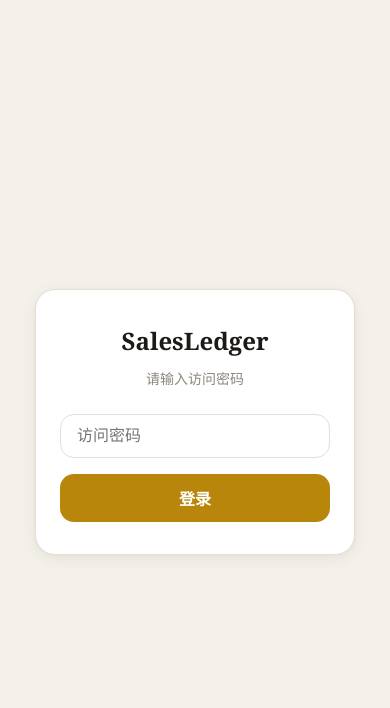
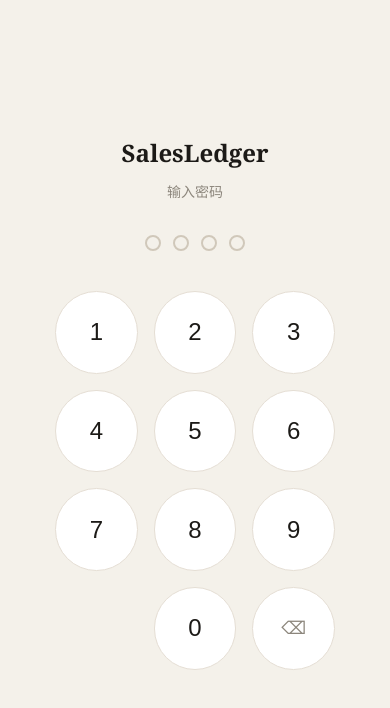
Before and after one commit to chengjiajian2013-jpg/salesledger, a website with bundled scripts: page public/index.html in a window 390 px wide. Built offline with nearby package versions, Linux system fonts and the light colour scheme.

Commit message:
refactor: 将登录改为 iPhone 风格的 4 位数字键盘
UI 改进：
- 3x4 数字键盘布局（1-9, 0, 删除）
- 4 个密码点指示器
- 类似 iPhone 锁屏的交互体验
- 输入满 4 位自动验证
- 错误时显示红色抖动动画

功能：
- 支持点击和物理键盘输入
- 删除键（⌫）删除最后一位
- 输入满 4 位自动登录
- 错误后自动清空并重试

测试密码：1234（开发环境）

Co-Authored-By: Claude Opus 4.8 (1M context) <noreply@anthropic.com>

```diff
--- a/public/app.js
+++ b/public/app.js
@@ -9,9 +9,7 @@ import { isAuthenticated, login } from './modules/auth.js';
 // ═══ 认证检查 ═══
 const loginPage = document.getElementById('loginPage');
 const appContainer = document.getElementById('app');
-const loginForm = document.getElementById('loginForm');
-const loginPassword = document.getElementById('loginPassword');
-const loginBtn = document.getElementById('loginBtn');
+const loginDots = document.getElementById('loginDots');
 const loginError = document.getElementById('loginError');
 
 if (!isAuthenticated()) {
@@ -19,33 +17,86 @@ if (!isAuthenticated()) {
   loginPage.style.display = 'flex';
   appContainer.style.display = 'none';
 
-  loginForm.addEventListener('submit', async (e) => {
-    e.preventDefault();
-    const password = loginPassword.value.trim();
+  let password = '';
+  const MAX_LENGTH = 4;
 
-    if (!password) {
-      loginError.textContent = '请输入密码';
-      loginError.classList.add('login-card__error--visible');
-      return;
-    }
+  // 更新密码点显示
+  function updateDots() {
+    const dots = loginDots.querySelectorAll('.login-card__dot');
+    dots.forEach((dot, index) => {
+      dot.classList.remove('login-card__dot--filled', 'login-card__dot--error');
+      if (index < password.length) {
+        dot.classList.add('login-card__dot--filled');
+      }
+    });
+  }
 
-    loginBtn.disabled = true;
-    loginBtn.textContent = '登录中...';
-    loginError.classList.remove('login-card__error--visible');
+  // 显示错误动画
+  function showError(message) {
+    loginError.textContent = message;
+    loginError.classList.add('login-card__error--visible');
+
+    const dots = loginDots.querySelectorAll('.login-card__dot');
+    dots.forEach(dot => {
+      dot.classList.add('login-card__dot--error');
+    });
+
+    setTimeout(() => {
+      password = '';
+      updateDots();
+      loginError.classList.remove('login-card__error--visible');
+    }, 1000);
+  }
+
+  // 尝试登录
+  async function attemptLogin() {
+    if (password.length !== MAX_LENGTH) return;
 
     try {
       await login(password);
       // 登录成功，刷新页面进入应用
       window.location.reload();
     } catch (err) {
-      loginError.textContent = err.message || '密码错误';
-      loginError.classList.add('login-card__error--visible');
-      loginBtn.disabled = false;
-      loginBtn.textContent = '登录';
-      loginPassword.value = '';
-      loginPassword.focus();
+      showError('密码错误');
+    }
+  }
+
+  // 数字键盘点击事件
+  document.querySelectorAll('.login-card__key').forEach(key => {
+    key.addEventListener('click', async () => {
+      const value = key.dataset.key;
+
+      if (!value) return;
+
+      if (value === 'delete') {
+        password = password.slice(0, -1);
+        updateDots();
+      } else if (password.length < MAX_LENGTH) {
+        password += value;
+        updateDots();
+
+        // 输入满 4 位自动验证
+        if (password.length === MAX_LENGTH) {
+          await attemptLogin();
+        }
+      }
+    });
+  });
+
+  // 物理键盘支持
+  document.addEventListener('keydown', async (e) => {
+    if (e.key >= '0' && e.key <= '9' && password.length < MAX_LENGTH) {
+      password += e.key;
+      updateDots();
+      if (password.length === MAX_LENGTH) {
+        await attemptLogin();
+      }
+    } else if (e.key === 'Backspace') {
+      password = password.slice(0, -1);
+      updateDots();
     }
   });
+
 } else {
   // 已登录，显示应用主界面
   loginPage.style.display = 'none';
--- a/public/index.html
+++ b/public/index.html
@@ -437,74 +437,99 @@ body {
   z-index: 9999;
 }
 .login-card {
-  background: var(--surface);
-  border: 1px solid var(--border);
-  border-radius: var(--radius-lg);
-  padding: 32px 24px;
-  max-width: 320px;
+  text-align: center;
+  max-width: 360px;
   width: 100%;
-  box-shadow: var(--shadow-md);
 }
 .login-card__title {
   font-family: var(--font-serif);
   font-size: 1.5rem;
   font-weight: 600;
-  text-align: center;
   margin-bottom: 8px;
   color: var(--text);
 }
 .login-card__subtitle {
   font-size: 0.875rem;
   color: var(--text-3);
-  text-align: center;
-  margin-bottom: 24px;
+  margin-bottom: 32px;
 }
-.login-card__input {
-  width: 100%;
-  padding: 12px 16px;
+.login-card__dots {
+  display: flex;
+  justify-content: center;
+  gap: 12px;
+  margin-bottom: 40px;
+  min-height: 16px;
+}
+.login-card__dot {
+  width: 16px;
+  height: 16px;
+  border-radius: 50%;
+  border: 2px solid var(--border-strong);
+  transition: all 0.2s var(--ease);
+}
+.login-card__dot--filled {
+  background: var(--gold);
+  border-color: var(--gold);
+  transform: scale(1.1);
+}
+.login-card__dot--error {
+  background: var(--danger);
+  border-color: var(--danger);
+  animation: shake 0.4s ease;
+}
+@keyframes shake {
+  0%, 100% { transform: translateX(0); }
+  25% { transform: translateX(-8px); }
+  75% { transform: translateX(8px); }
+}
+.login-card__keypad {
+  display: grid;
+  grid-template-columns: repeat(3, 1fr);
+  gap: 16px;
+  max-width: 280px;
+  margin: 0 auto;
+}
+.login-card__key {
+  aspect-ratio: 1;
+  background: var(--surface);
   border: 1px solid var(--border);
-  border-radius: var(--radius-md);
-  font-size: 1rem;
-  background: var(--surface);
+  border-radius: 50%;
+  font-size: 1.5rem;
+  font-weight: 500;
   color: var(--text);
-  transition: border-color 0.2s var(--ease);
-  margin-bottom: 16px;
+  cursor: pointer;
+  transition: all 0.15s var(--ease);
+  display: flex;
+  align-items: center;
+  justify-content: center;
+  user-select: none;
+  -webkit-tap-highlight-color: transparent;
 }
-.login-card__input:focus {
-  outline: none;
-  border-color: var(--gold);
+.login-card__key:hover {
+  background: var(--surface-2);
+  border-color: var(--border-strong);
 }
-.login-card__btn {
-  width: 100%;
-  padding: 12px;
-  background: var(--gold);
-  color: white;
-  border: none;
-  border-radius: var(--radius-md);
-  font-size: 1rem;
-  font-weight: 600;
-  cursor: pointer;
-  transition: transform 0.15s var(--ease), opacity 0.2s var(--ease);
+.login-card__key:active {
+  transform: scale(0.95);
+  background: var(--surface-3);
 }
-.login-card__btn:hover {
-  opacity: 0.9;
+.login-card__key--delete {
+  font-size: 1.1rem;
+  color: var(--text-3);
 }
-.login-card__btn:active {
-  transform: scale(0.98);
-}
-.login-card__btn:disabled {
-  opacity: 0.5;
-  cursor: not-allowed;
+.login-card__key--empty {
+  visibility: hidden;
 }
 .login-card__error {
   color: var(--danger);
   font-size: 0.875rem;
-  text-align: center;
-  margin-top: 12px;
-  display: none;
+  margin-top: 20px;
+  min-height: 20px;
+  opacity: 0;
+  transition: opacity 0.2s var(--ease);
 }
 .login-card__error--visible {
-  display: block;
+  opacity: 1;
 }
 
 </style>
@@ -515,19 +540,33 @@ body {
 <div class="login-page" id="loginPage" style="display: none;">
   <div class="login-card">
     <h1 class="login-card__title">SalesLedger</h1>
-    <p class="login-card__subtitle">请输入访问密码</p>
-    <form id="loginForm">
-      <input
-        type="password"
-        class="login-card__input"
-        id="loginPassword"
-        placeholder="访问密码"
-        autocomplete="off"
-        autofocus
-      />
-      <button type="submit" class="login-card__btn" id="loginBtn">登录</button>
-      <div class="login-card__error" id="loginError"></div>
-    </form>
+    <p class="login-card__subtitle">输入密码</p>
+
+    <!-- 密码点指示器 -->
+    <div class="login-card__dots" id="loginDots">
+      <div class="login-card__dot"></div>
+      <div class="login-card__dot"></div>
+      <div class="login-card__dot"></div>
+      <div class="login-card__dot"></div>
+    </div>
+
+    <!-- 数字键盘 -->
+    <div class="login-card__keypad">
+      <button type="button" class="login-card__key" data-key="1">1</button>
+      <button type="button" class="login-card__key" data-key="2">2</button>
+      <button type="button" class="login-card__key" data-key="3">3</button>
+      <button type="button" class="login-card__key" data-key="4">4</button>
+      <button type="button" class="login-card__key" data-key="5">5</button>
+      <button type="button" class="login-card__key" data-key="6">6</button>
+      <button type="button" class="login-card__key" data-key="7">7</button>
+      <button type="button" class="login-card__key" data-key="8">8</button>
+      <button type="button" class="login-card__key" data-key="9">9</button>
+      <button type="button" class="login-card__key login-card__key--empty"></button>
+      <button type="button" class="login-card__key" data-key="0">0</button>
+      <button type="button" class="login-card__key login-card__key--delete" data-key="delete">⌫</button>
+    </div>
+
+    <div class="login-card__error" id="loginError"></div>
   </div>
 </div>
 
--- a/wrangler.toml
+++ b/wrangler.toml
@@ -17,5 +17,5 @@ database_id = "1a88bdc1-98a3-462f-8f48-8dad0730f6ad"
 # 环境变量
 [vars]
 ENV = "development"
-# 生产环境密码通过 Cloudflare Secret 配置
-# 本地开发时可以在这里添加 ACCESS_KEY = "your-dev-password"
+ACCESS_KEY = "1234"  # 本地开发测试密码（4位数字）
+# 生产环境通过 wrangler secret put ACCESS_KEY 配置
```
